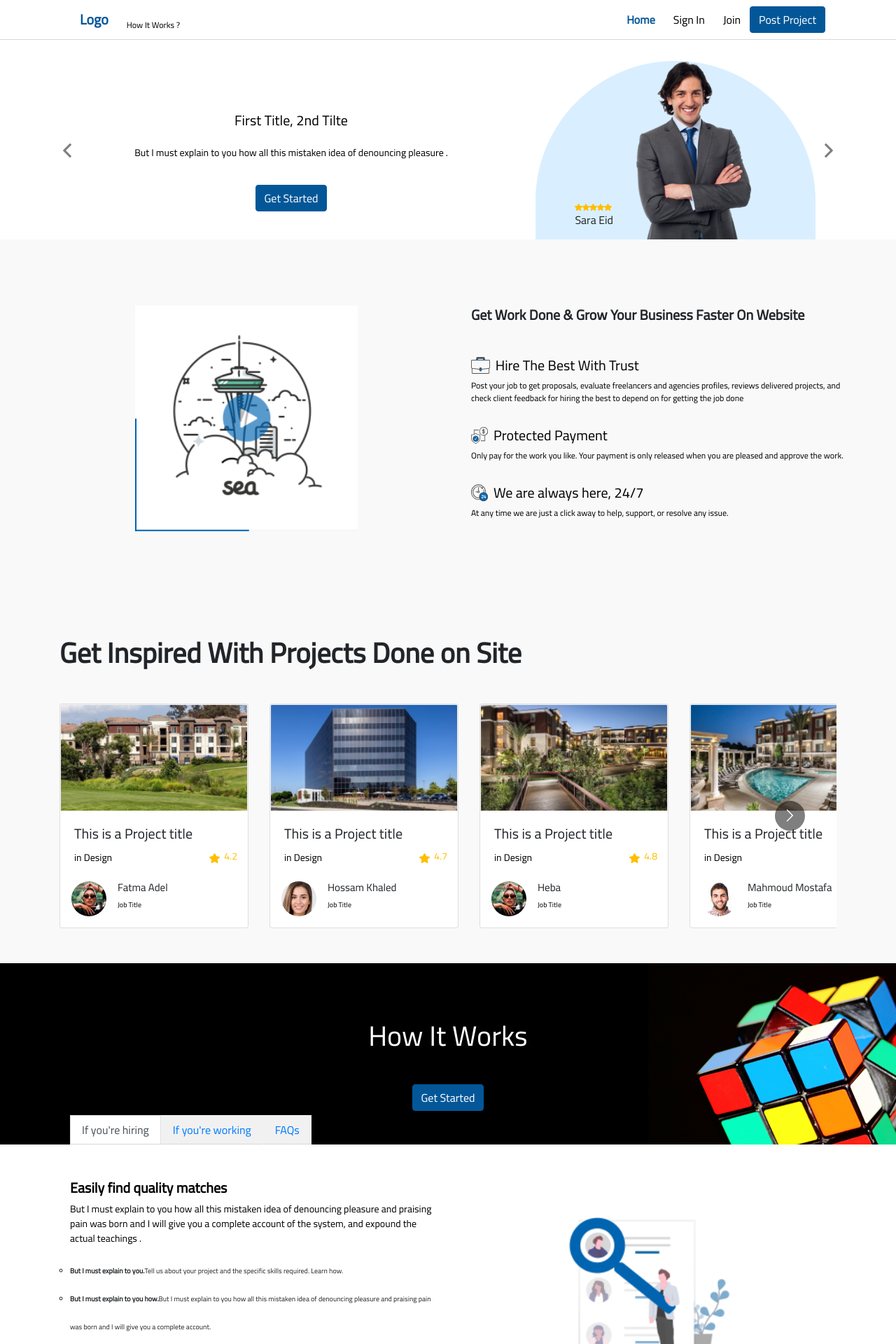
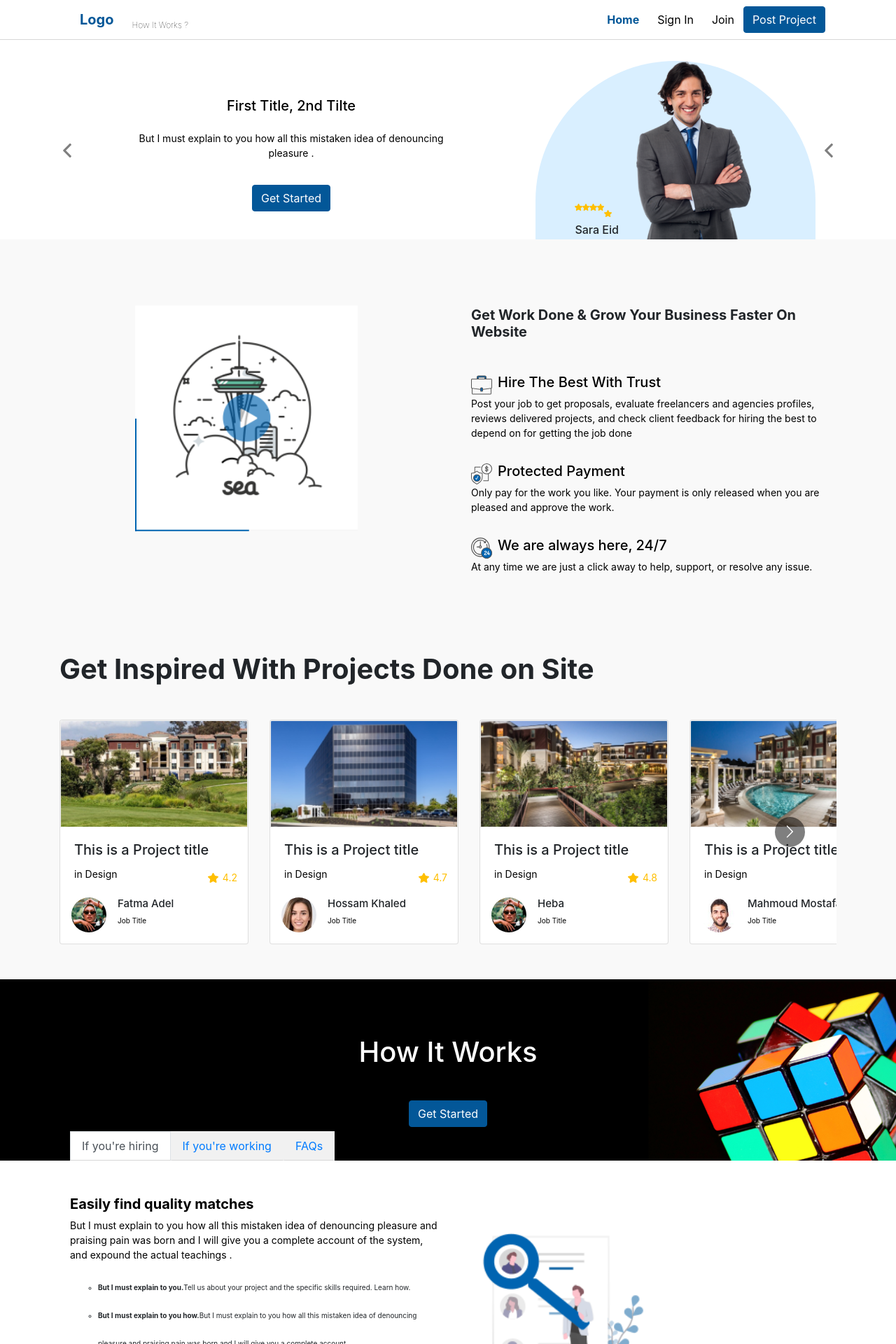
Before and after one commit to saraEid77/Real-State-Project, a React (Create React App) app: page / in a window 1280 px wide. Shown: the top 1920 px of the page at 70% size. Built offline with nearby package versions, Linux system fonts and the light colour scheme.

Commit message:
updated css

```diff
--- a/postcss.config.js
+++ /dev/null
@@ -1,9 +0,0 @@
-const tailwindcss = require('tailwindcss')
-
-
-module.exports = {
-    plugins :[
-        tailwindcss('./tailwind.js'),
-        require('autoprefixer')
-    ]
-}
--- a/src/App.js
+++ b/src/App.js
@@ -9,7 +9,9 @@ import Navigation from './components/Navigation';
 import home from './components/Home';
 import signIn from './components/signIn';
 import join from './components/join';
+import 'bootstrap/dist/css/bootstrap.css';
 AOS.init();
+
 
 
 function App() {
--- a/src/index.css
+++ b/src/index.css
@@ -14,3 +14,290 @@ code {
   font-family: source-code-pro, Menlo, Monaco, Consolas, 'Courier New',
     monospace;
 }
+
+@import url('https://fonts.googleapis.com/css?family=Josefin+Sans');
+
+body {
+  font-family: 'Josefin Sans', cursive;
+
+}
+/* scroll bar  */
+::-webkit-scrollbar{
+  width:10px;
+
+}
+::-webkit-scrollbar-thumb{
+  background-color: #0064b1;
+  border-radius: 25px;
+  min-height: 10px;
+}
+p{
+  font-size: 14px;
+  color:#000
+}
+h3{
+  font-size: 20px !important;
+  font-weight: 800;
+  color:#000
+}
+/* start navbar  */
+.bigNavbar{
+  border-bottom:1px solid #D7D7D7;
+}
+.navbar-light .navbar-brand {
+  color:#035798 !important;
+  font-weight: bolder;
+}
+ .navbar .navbar-light .navbar-nav .nav-link{
+   color:#000 !important
+ }
+.navbar .nav-link.active {
+  color: #035798 !important
+}
+.btn-primary {
+  color: #fff !important;
+  background-color: #035798 !important;
+  border-color: #035798 !important;
+}
+.navbar a {
+  color: #000;
+  text-decoration: none;
+  background-color: transparent;
+  margin: 0px 13px;
+  text-transform: capitalize;
+}
+
+
+/* end navbar */
+/* start section 1 */
+.section1{
+  margin-top: 30px;
+}
+
+@media only screen and (max-width: 600px) {
+  .section1 .stars{
+    position:absolute ;
+    left:78% ;
+     top:25%
+}
+}
+.section1 .caruselBackground{
+    position: relative;
+    float: right;
+    margin-right: 9%;
+    width: 400px;
+    height: 255px;
+    background-color: #d9efff;
+    border-top-left-radius: 400px;
+    border-top-right-radius: 400px;
+    border-bottom: 0;
+}
+.section1 .caruselBackground img{
+  position: absolute;
+  left:36%;
+  height: 100%;
+}
+.section1 .stars {
+  position: absolute;
+  left: 63%;
+  top: 80%;
+  z-index: 999;
+}
+.section1 .caruselBackground .stars .star{
+   position: absolute;
+    right: 250px;
+}
+.carousel-caption{
+  position: absolute;
+  right:  50% !important;
+}
+.section .carousel-caption{
+  position: absolute;
+  right:  50% !important;
+}
+.section1 .btn-primary{
+  margin-top: 19px;
+}
+.carousel-indicators{
+  display: none !important;
+}
+.section1 .carousel-control-next-icon{
+       background-image: url('../src/assets/images/271220.svg');
+}
+.section1 .carousel-control-prev-icon{
+  background-image: url('../src/assets/images/271220.svg');
+}
+@media only screen and (max-width: 600px) {
+  .section1 .carousel-caption{
+    display: none !important;
+}
+}
+
+/* end section 1 */
+/* start section 2 */
+.section2{
+  background-color: #f9f9f9;
+}
+.section2 .leftSide  {
+ position: relative;
+ margin-left: 20%;
+ margin-bottom: 10%;
+ margin-top: -5%;
+}
+.section2 .leftSide  img{
+  height: 323px;
+  margin-top: 25px;
+ }
+.section2 .leftSide::after{
+  content: '';
+  height: 50%;
+  width: 2px;
+  position: absolute;
+  left: 0;
+  bottom: 0;
+  background-color: #0064b1;
+  transition: height 2s ease;
+}
+.section2 .leftSide::before{
+  content: '';
+  height: 50%;
+  width: 2px;
+  position: absolute;
+  left: 81px;
+  bottom: -79px;
+  background-color: #0064b1;
+  transform: rotate(90deg);
+  transition: height 2s ease;
+
+}
+.section2 .leftSide:hover::after {
+   height: 100%;
+}
+/* end section 2 */
+/* start section 3 */
+.section3{
+  background-color: #f9f9f9;
+  padding-bottom: 50px;
+}
+.section3 .react-multi-carousel-item {
+  width: 270px !important;
+  margin-right: 30px;
+}
+.section3 .card{
+ height: auto;
+}
+
+.section4{
+  /* position :"relative";
+  width:"100%" ; */
+  background-image: url('../src/assets/images/component.png');
+  /* background-position: 'center';
+  background-size: 'cover';
+  background-repeat: 'no-repeat'; */
+}
+/* end section 2 */
+.section5{
+  position: relative;
+}
+.section5 ul{
+  line-height: 4;
+}
+.section5 .innerTabb  {
+  margin-top:30px;
+  margin-left: 25%;
+  margin-bottom: 30px;
+}
+.section5 .innerTabb h1{
+  padding-top: 30px;
+}
+.section5 .tab-item-wrapper h1{
+  margin-bottom: 30px;
+}
+.section5 .bottomSection{
+  margin-top: 50px;
+}
+.section5 .bottomSection p{
+  color:#fff !important
+}
+.section5 .innerTabb .nav-tabs .nav-link.active {
+  background-color: black !important;
+}
+@media only screen and (max-width: 600px) {
+  .section5 .innerTabb{
+    margin-left: -10%;
+  }
+}
+.section5 li{
+  font-size:10px;
+  list-style-type: circle;
+
+}
+.text-blue{
+    color: #035798;
+}
+.bg-blue{
+    background-color: #035798;
+}
+.text-white{
+  color:white
+}
+
+/* editing in bootstrap classes  */
+
+ /* .nav-tabs {
+  border-bottom: 1px solid transparent !important;
+  position: absolute;
+  top:-42px;
+  background-color: #f1f1f1 !important;
+} */
+.tab-content{
+  padding-top: 50px !important;
+
+}
+.nav-tabs .nav-link {
+  border-bottom: 1px solid #D7D7D7 !important;
+  border-top-left-radius: 0 !important;
+  border-top-right-radius: 0 !important;
+}
+.nav-tabs .nav-item.show .nav-link, .nav-tabs .nav-link.active {
+  background-color: white !important;
+
+}
+
+
+.innerTabb{
+  border-bottom: 1px solid #000 !important;
+}
+ .nav-tabs {
+  border-bottom: 1px solid transparent !important;
+  position: absolute !important;
+  top:-42px !important;
+  background-color: #f1f1f1 !important;
+}
+.innerTabb  .nav .nav-tabs{
+  background-color: #000 !important;
+}
+
+/* start sign In Page */
+.signIn .formElement{
+  margin-bottom: 45px;
+  border-radius: 20px;
+  padding-left: 50px;
+}
+.signIn .formButton{
+  border-radius: 20px;
+}
+.signIn .formButton:hover{
+  background-color: #000 !important;
+  transition: 1s all ease-in-out;
+}
+.signIn img{
+  height: 340px;
+  width:100%
+}
+.signIn .icon{
+    width: 20px;
+    height: 20px;
+    transform: translate(20px, 28px);
+    opacity: 0.6;
+}
--- a/src/index.js
+++ b/src/index.js
@@ -1,7 +1,6 @@
 import React from 'react';
 import ReactDOM from 'react-dom';
-import './assets/main.css';
-import './assets/style.css';
+import './index.css';
 import 'bootstrap/dist/css/bootstrap.min.css';
 import App from './App';
 import * as serviceWorker from './serviceWorker';
```
Also changed, not shown: package.json (+4 -7 lines), 1 other file (tests, documents, lock files or other folders).
